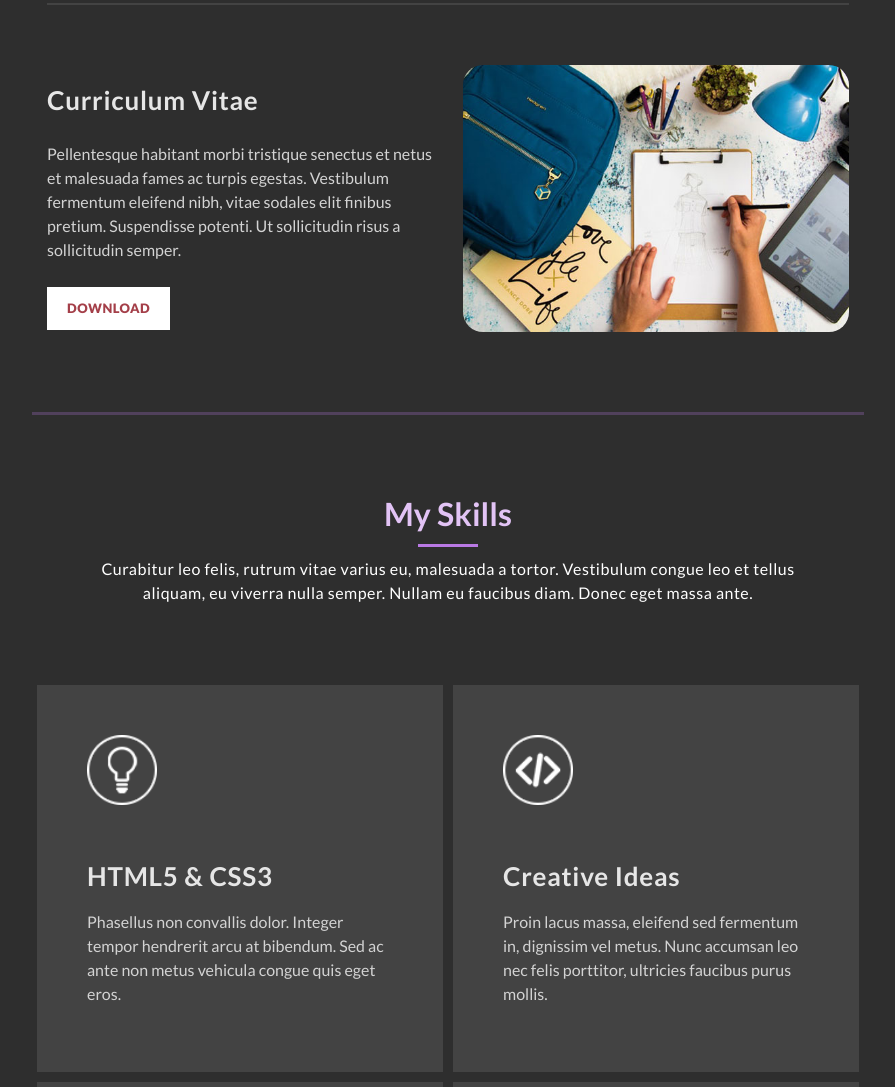
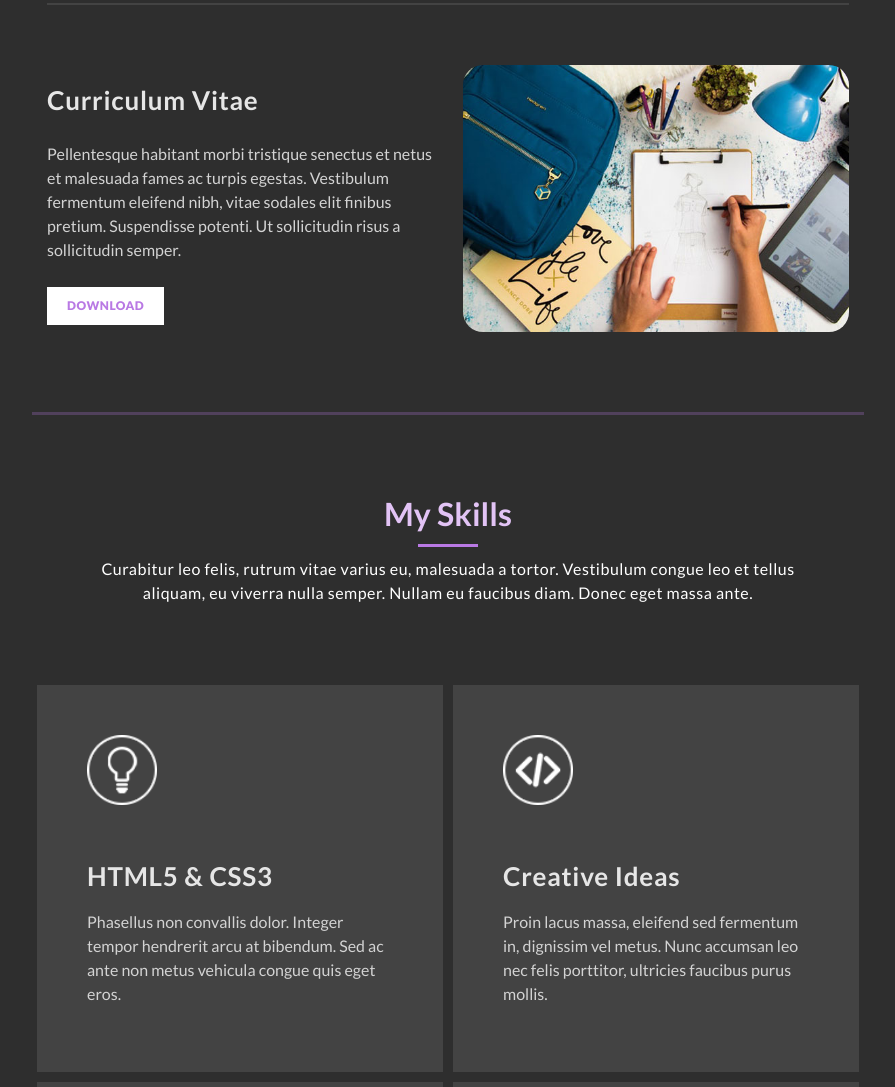
Before and after one commit to martinaargenti/martinaargenti.github.io, a plain HTML site: page index.html in a window 1280 px wide. Shown: the part 662-1749 px from the top of the page, without its empty margins (352-1247 px from the left). Drawn offline with Linux system fonts and the light colour scheme.

Commit message:
update button download

```diff
--- a/index.html
+++ b/index.html
@@ -110,7 +110,8 @@ https://templatemo.com/tm-531-reflux
                     semper.
                   </p>
                   <div class="white-button">
-                    <a href="files/" download="CV_marti.pdf">Download</a>
+                    <button onclick="window.open('files/CV_marti.pdf')">Download</button>
+                    <!-- <a href="files/" download="CV_marti.pdf">Download</a> -->
                   </div>
                 </div>
               </div>
```
